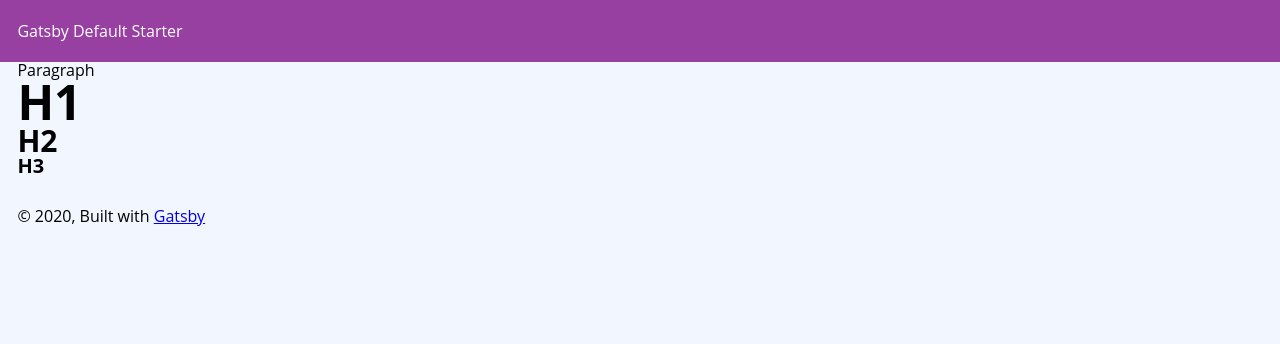
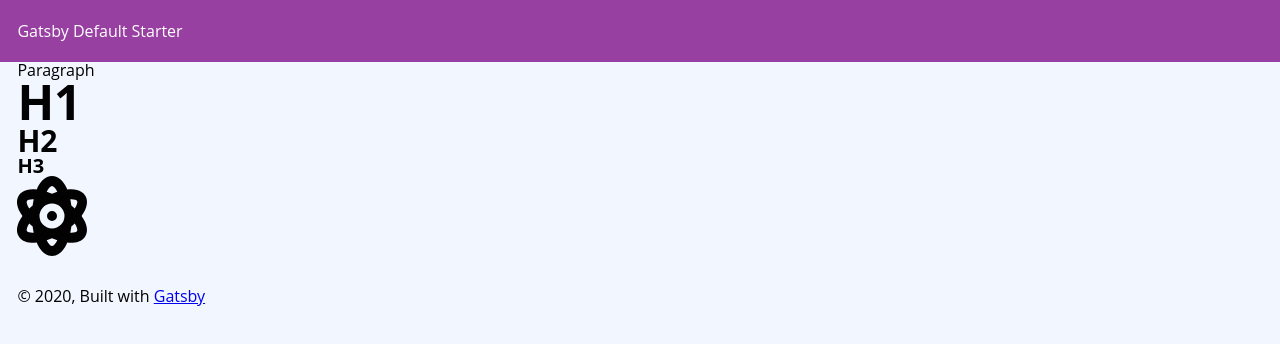
Before and after one commit to oscar8880/personal-site, a Gatsby site: page / in a window 1280 px wide. Built offline with nearby package versions, Linux system fonts and the light colour scheme; Gatsby itself is replaced by a stand-in of ours.

Commit message:
[OZ] styling

```diff
--- a/package.json
+++ b/package.json
@@ -5,6 +5,11 @@
   "version": "0.1.0",
   "author": "Kyle Mathews <mathews.kyle@gmail.com>",
   "dependencies": {
+    "@fortawesome/fontawesome-svg-core": "^1.2.32",
+    "@fortawesome/free-brands-svg-icons": "^5.15.1",
+    "@fortawesome/free-regular-svg-icons": "^5.15.1",
+    "@fortawesome/free-solid-svg-icons": "^5.15.1",
+    "@fortawesome/react-fontawesome": "^0.1.12",
     "babel-plugin-styled-components": "^1.11.1",
     "gatsby": "^2.25.3",
     "gatsby-image": "^2.4.21",
--- a/src/pages/index.tsx
+++ b/src/pages/index.tsx
@@ -3,6 +3,8 @@ import React from 'react';
 import Layout from '../components/Layout';
 import SEO from '../components/SEO';
 import { H1, H2, H3, P } from '../components/Typography';
+import { FontAwesomeIcon } from '@fortawesome/react-fontawesome';
+import { faAtom } from '@fortawesome/free-solid-svg-icons';
 
 const IndexPage: React.FC = () => (
   <Layout>
@@ -11,6 +13,7 @@ const IndexPage: React.FC = () => (
     <H1>H1</H1>
     <H2>H2</H2>
     <H3>H3</H3>
+    <FontAwesomeIcon size="5x" icon={faAtom} />
   </Layout>
 );
 
```
Also changed, not shown: 1 other file.
